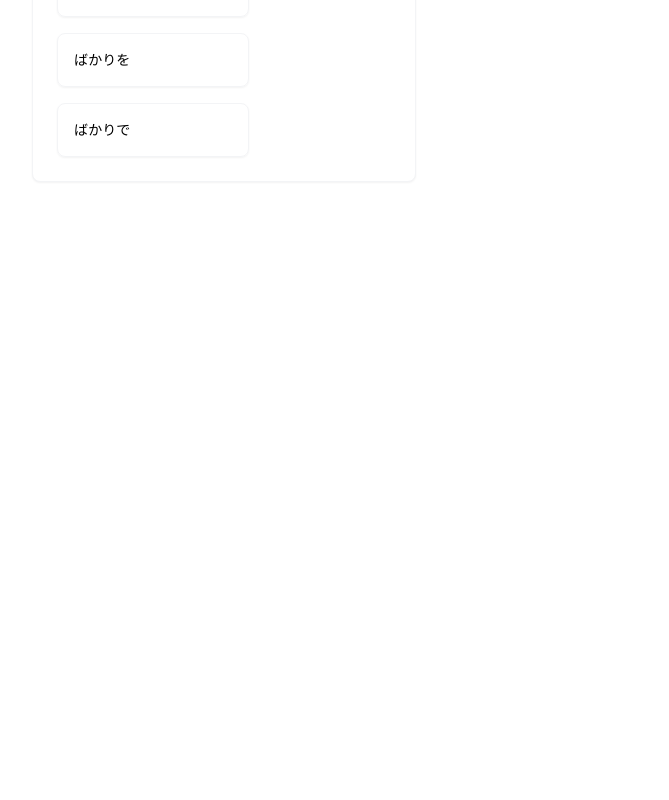
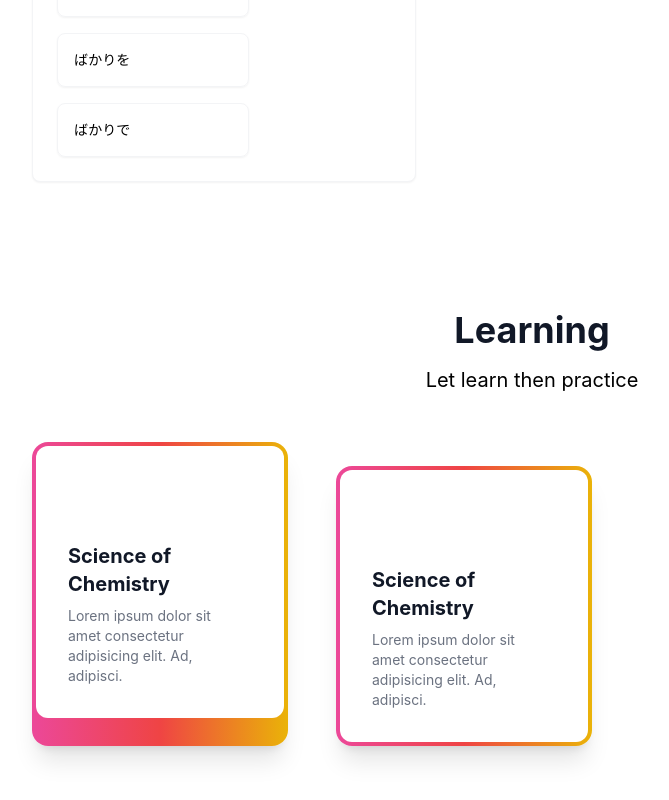
Before and after one commit to DangHoangGeo/languages, a Next.js app: page / in a window 1280 px wide. Shown: the part 646-1446 px from the top of the page, without its empty margins (108-777 px from the left). Before the commit the page ends 892 px from the top, so only its background shows below. Built offline with nearby package versions, Linux system fonts and the light colour scheme.

Commit message:
update index

```diff
--- a/pages/index.tsx
+++ b/pages/index.tsx
@@ -30,6 +30,30 @@ const Home: NextPage = () => {
       <Section title="N2 grammar testing" description="N2 grammar testing">
         <Question question={question}/>
       </Section>
+      <Section title="Learning" description="Let learn then practice">
+        <div className="lg:flex lg:space-x-12 space-y-6">
+          <div className="p-1 flex-initial w-64 shadow-xl bg-gradient-to-r from-pink-500 via-red-500 to-yellow-500 rounded-2xl">
+              <a className="block p-6 bg-white sm:p-8 rounded-xl" href="/vocabulary">
+                <div className="mt-16 sm:pr-8">
+                  <h5 className="text-xl font-bold text-gray-900">Science of Chemistry</h5>
+                  <p className="mt-2 text-sm text-gray-500">
+                    Lorem ipsum dolor sit amet consectetur adipisicing elit. Ad, adipisci.
+                  </p>
+                </div>
+              </a>
+            </div>
+            <div className="p-1 flex-initial w-64 shadow-xl bg-gradient-to-r from-pink-500 via-red-500 to-yellow-500 rounded-2xl">
+              <a className="block p-6 bg-white sm:p-8 rounded-xl" href="/kanji">
+                <div className="mt-16 sm:pr-8">
+                  <h5 className="text-xl font-bold text-gray-900">Science of Chemistry</h5>
+                  <p className="mt-2 text-sm text-gray-500">
+                    Lorem ipsum dolor sit amet consectetur adipisicing elit. Ad, adipisci.
+                  </p>
+                </div>
+              </a>
+            </div>
+        </div>
+      </Section>
     </div>
   )
 }
```
